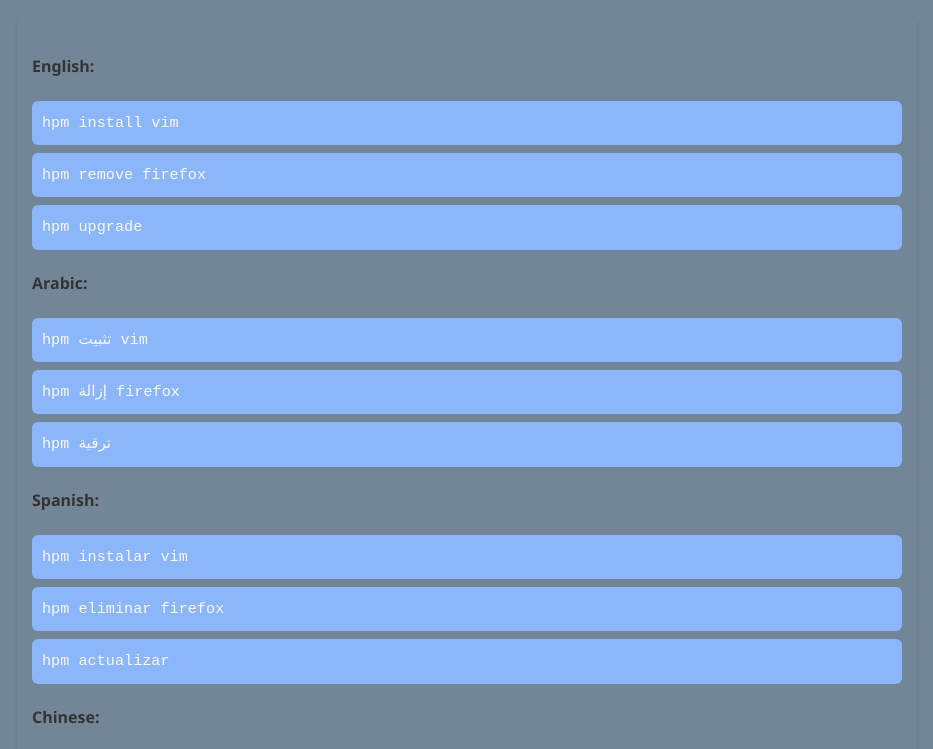
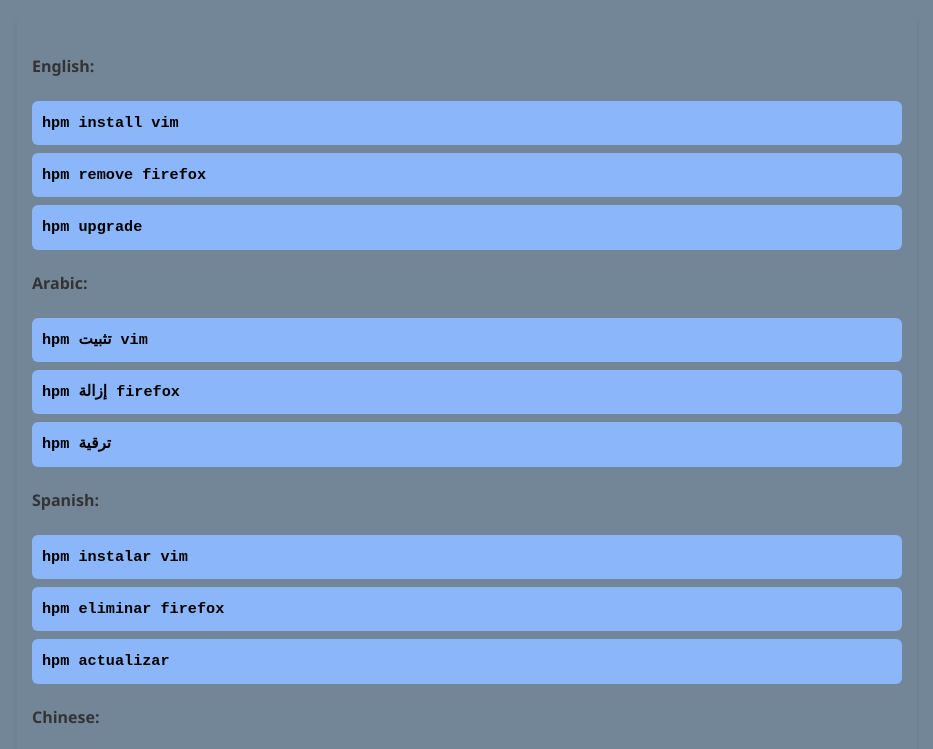
Before and after one commit to helwan-linux/helwanlinux, a plain HTML site: page index.html in a window 1280 px wide. Shown: the part 1693-2442 px from the top of the page, without its empty margins (173-1106 px from the left). Drawn offline with Linux system fonts and the light colour scheme.

Commit message:
Update style.css

```diff
--- a/style.css
+++ b/style.css
@@ -44,22 +44,23 @@ footer {
 
 code {
   display: block;
-  background: #8cb6fa;       /* خلفية داكنة للكود */
-  color: #f8f8f2;            /* نص فاتح للقراءة */
+  background: #8cb6fa;
+  color: #000000;
   padding: 10px;
   border-radius: 6px;
   margin: 8px 0;
   font-family: 'Courier New', monospace;
   font-size: 0.95em;
-  transition: all 0.3s ease; /* تأثير سلس عند التحويم */
+  font-weight: 600; /* الخط أصبح أثخن قليلًا */
+  transition: all 0.3s ease;
   cursor: default;
-  overflow-x: auto;          /* تمرير أفقي للكود الطويل */
+  overflow-x: auto;
 }
 
 /* تأثير عند مرور الماوس */
 code:hover {
   background: #808080;        /* خلفية أزرق جميل */
-  color: #fff;                /* نص أبيض واضح */
+  color: #8cbdfa;                /* نص أبيض واضح */
   box-shadow: 0 6px 12px rgba(0,0,0,0.3); /* ظل للخارج */
   transform: translateY(-2px); /* حركة صغيرة للأعلى */
   cursor: pointer;             /* شكل اليد عند المرور */
```
